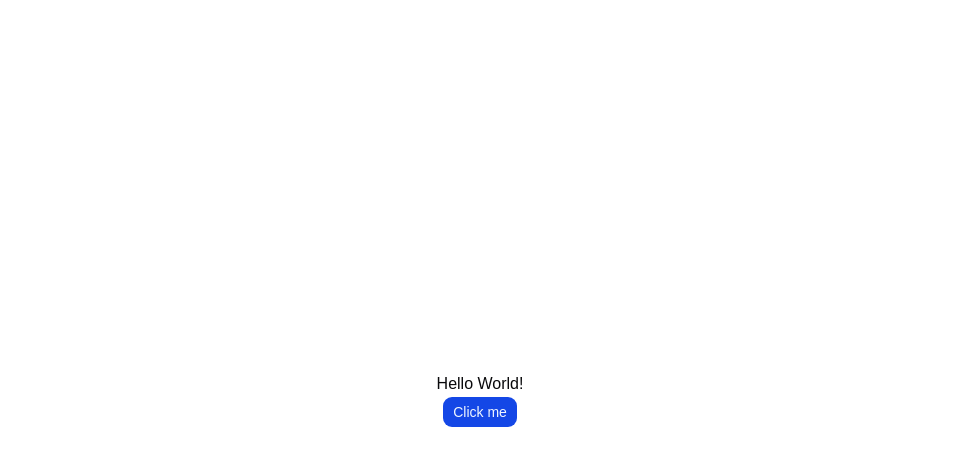
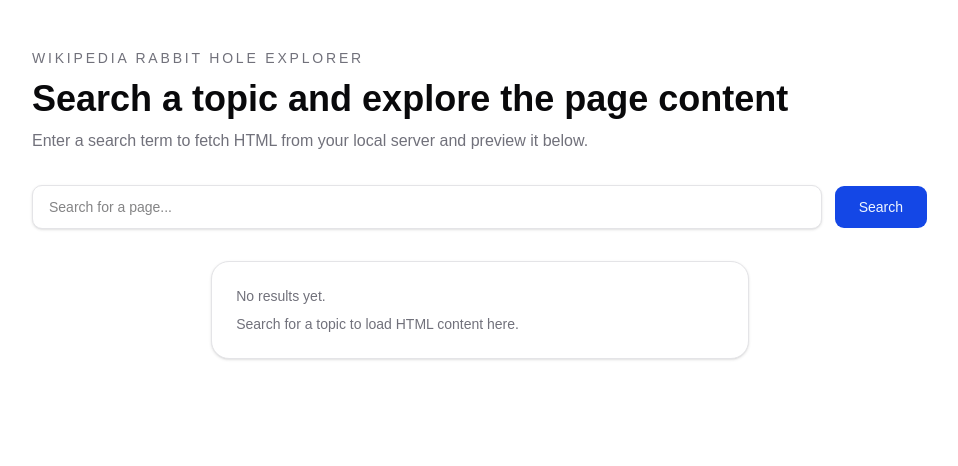
Before and after one commit to AmlanJSarmah/Wikipedia-Rabbit-Hole-Explorer, a React (Vite) app in the folder client/: page / in a window 1280 px wide. Shown: the top 466 px of the page, without its empty margins (160-1118 px from the left). Built offline with nearby package versions, Linux system fonts and the light colour scheme.

Commit message:
Fetches basic wikipedia pages

```diff
--- a/client/src/App.tsx
+++ b/client/src/App.tsx
@@ -1,18 +1,93 @@
-import type { MouseEvent } from 'react';
+import type { FormEvent } from 'react';
+import { useState } from 'react';
 import { Button } from '@/components/ui/button';
 
-function handleButtonClick(
-  event: MouseEvent<HTMLButtonElement, globalThis.MouseEvent>
-) {
-  console.log('Click Event');
-  console.log(event);
-}
+function App() {
+  const [query, setQuery] = useState('');
+  const [isLoading, setIsLoading] = useState(false);
+  const [error, setError] = useState<string | null>(null);
+  const [html, setHtml] = useState('');
 
-function App() {
+  async function handleSubmit(event: FormEvent<HTMLFormElement>) {
+    event.preventDefault();
+    if (!query.trim()) return;
+
+    setIsLoading(true);
+    setError(null);
+
+    try {
+      const endpoint = `http://localhost:8080/wikipedia/page:${encodeURIComponent(
+        query.trim()
+      )}`;
+      const response = await fetch(endpoint);
+      if (!response.ok) {
+        throw new Error(`Request failed with status ${response.status}`);
+      }
+      const data = await response.json();
+      setHtml(typeof data.page === 'string' ? data.page : '');
+    } catch (err) {
+      const message = err instanceof Error ? err.message : 'Request failed.';
+      setError(message);
+      setHtml('');
+    } finally {
+      setIsLoading(false);
+    }
+  }
+
   return (
-    <div className="flex min-h-svh flex-col items-center justify-center">
-      <h1>Hello World!</h1>
-      <Button onClick={handleButtonClick}>Click me</Button>
+    <div className="min-h-svh bg-background text-foreground">
+      <div className="mx-auto flex w-[90%] flex-col gap-8 pb-16 pt-12 lg:w-[70%]">
+        <header className="space-y-2">
+          <p className="text-sm uppercase tracking-[0.2em] text-muted-foreground">
+            Wikipedia Rabbit Hole Explorer
+          </p>
+          <h1 className="text-3xl font-semibold leading-tight md:text-4xl">
+            Search a topic and explore the page content
+          </h1>
+          <p className="text-base text-muted-foreground">
+            Enter a search term to fetch HTML from your local server and preview
+            it below.
+          </p>
+        </header>
+
+        <form
+          className="flex w-full flex-col gap-3 sm:flex-row"
+          onSubmit={handleSubmit}
+        >
+          <input
+            aria-label="Search query"
+            className="h-11 flex-1 rounded-lg border border-input bg-background px-4 text-sm shadow-sm outline-none transition focus-visible:ring-2 focus-visible:ring-ring"
+            placeholder="Search for a page..."
+            value={query}
+            onChange={event => setQuery(event.target.value)}
+          />
+          <Button className="h-11 px-6" disabled={isLoading} type="submit">
+            {isLoading ? 'Searching...' : 'Search'}
+          </Button>
+        </form>
+
+        {error ? (
+          <div className="rounded-lg border border-destructive/40 bg-destructive/10 px-4 py-3 text-sm text-destructive">
+            {error}
+          </div>
+        ) : null}
+
+        <section className="w-full">
+          <div className="mx-auto w-[80%] rounded-2xl border border-border bg-card p-6 shadow-sm lg:w-[60%]">
+            {html ? (
+              <div
+                className="space-y-4 text-sm leading-7 text-foreground"
+                dangerouslySetInnerHTML={{ __html: html }}
+              />
+            ) : (
+              <div className="space-y-2 text-sm text-muted-foreground">
+                <p>No results yet.</p>
+                <p>Search for a topic to load HTML content here.</p>
+              </div>
+            )}
+          </div>
+        </section>
+      </div>
     </div>
   );
 }
```
